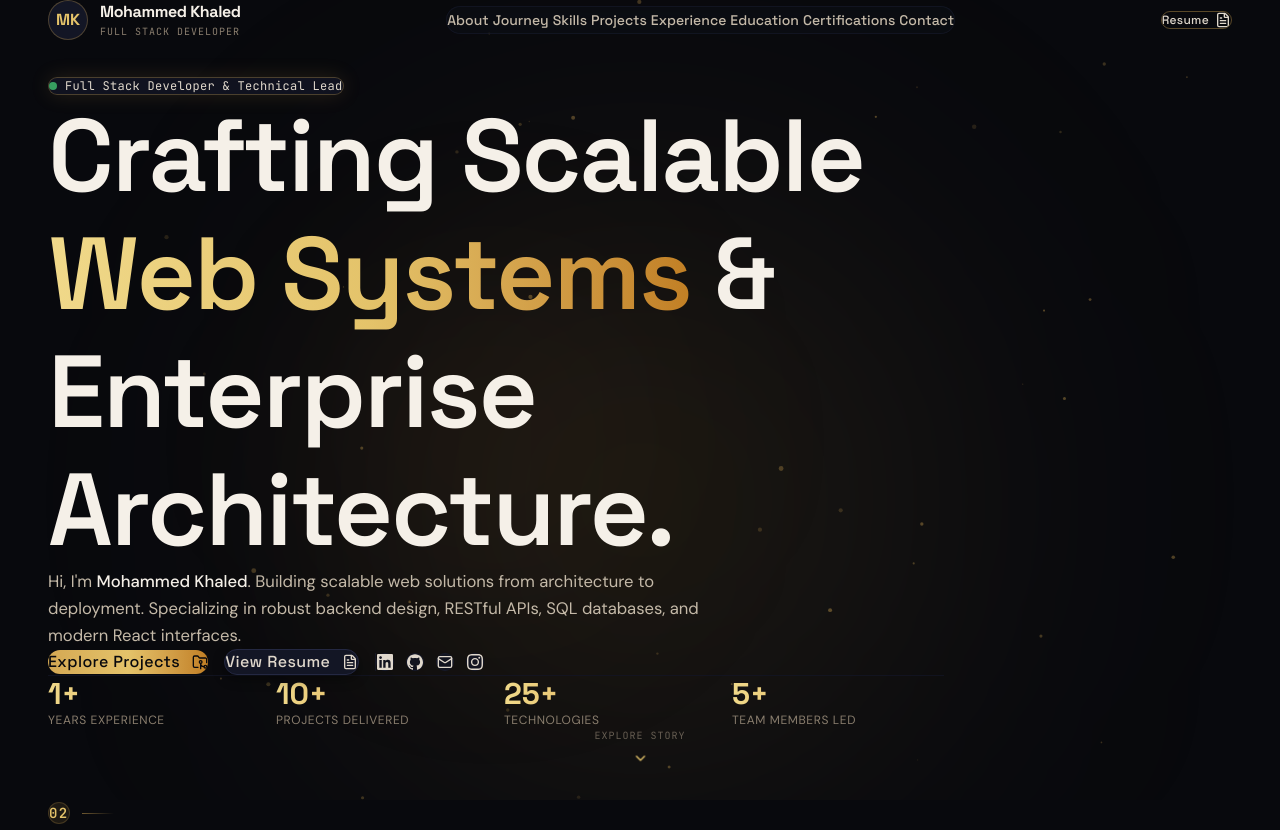
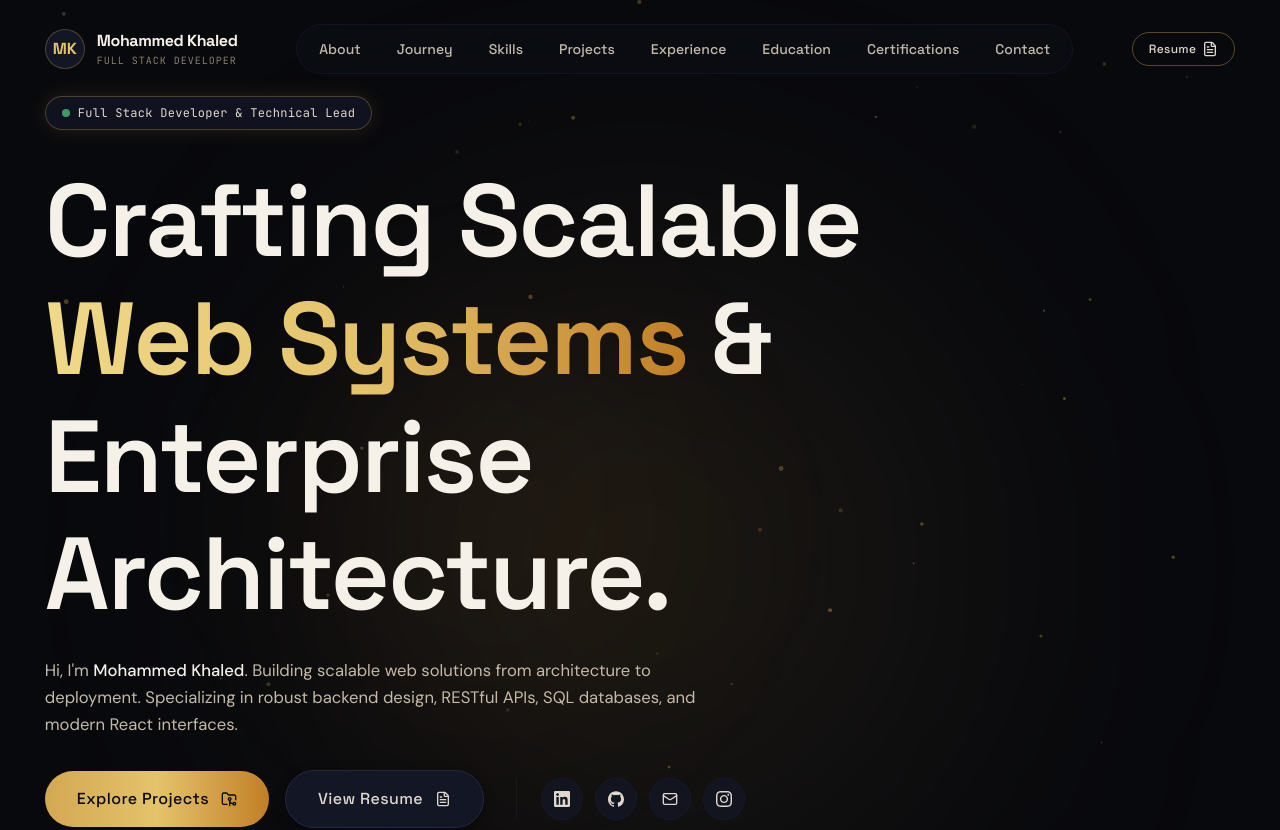
Before and after one commit to mohammeddkhaled/mohammeddkhaled.github.io, a React (Vite) app: page / in a window 1280 px wide. Shown: the top 830 px of the page. Built offline with nearby package versions, Linux system fonts and the light colour scheme.

Commit message:
remove global padding , margin  styles

```diff
--- a/src/styles/index.css
+++ b/src/styles/index.css
@@ -93,8 +93,8 @@
    ═══════════════════════════════════════════════════════ */
 
 *, *::before, *::after {
-  margin: 0;
-  padding: 0;
+  /* margin: 0; */
+  /* padding: 0; */
   box-sizing: border-box;
 }
 
@@ -228,9 +228,9 @@ a {
 /* ── Section Container ── */
 .section-container {
   width: 100%;
-  max-width: 1280px;
+  max-width: 1320px;
   margin: 0 auto;
-  padding: 0 clamp(1.5rem, 4vw, 3rem);
+  padding: 0 clamp(1.25rem, 3.5vw, 3rem);
 }
 
 /* ── Noise Texture Overlay ── */
```
